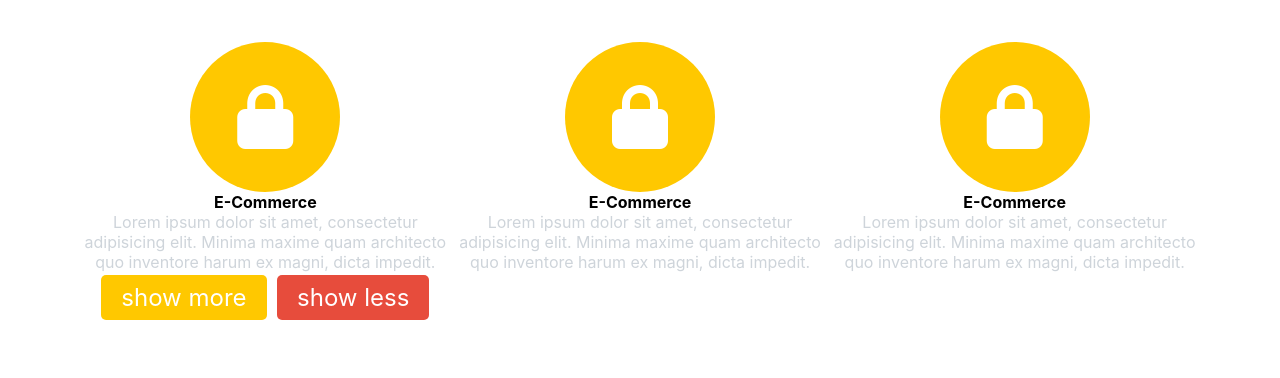
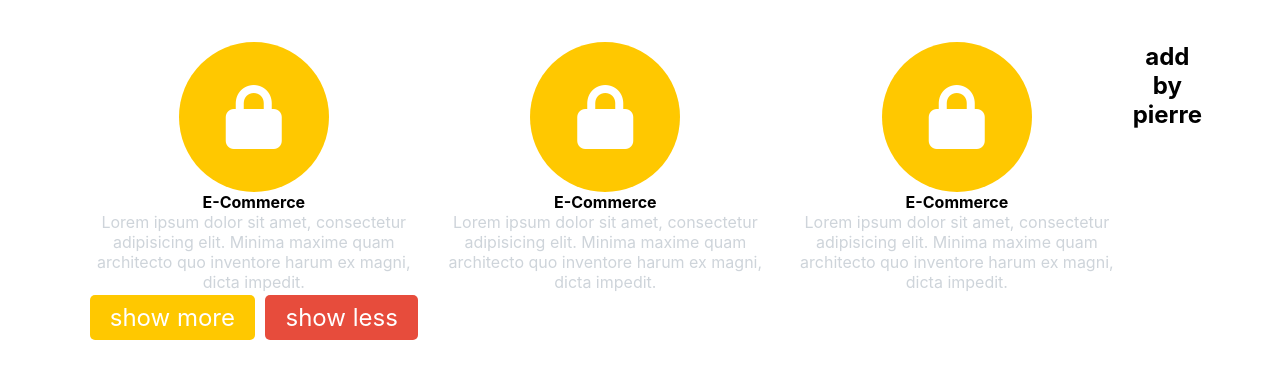
Before and after one commit to pierreemad93/kimit-G207, a plain HTML site: page index.html in a window 1280 px wide. Shown: the part 62-440 px from the top of the page. Drawn offline with Linux system fonts and the light colour scheme.

Commit message:
edit at index file

```diff
--- a/index.html
+++ b/index.html
@@ -37,6 +37,9 @@
                     <p>Lorem ipsum dolor sit amet, consectetur adipisicing elit. Minima maxime quam
                         architecto quo inventore harum ex magni, dicta impedit.</p>
                 </div>
+                <div class="my">
+                    <h1>add by pierre</h1>
+                </div>
             </div>
         </div>
     </section>
```
